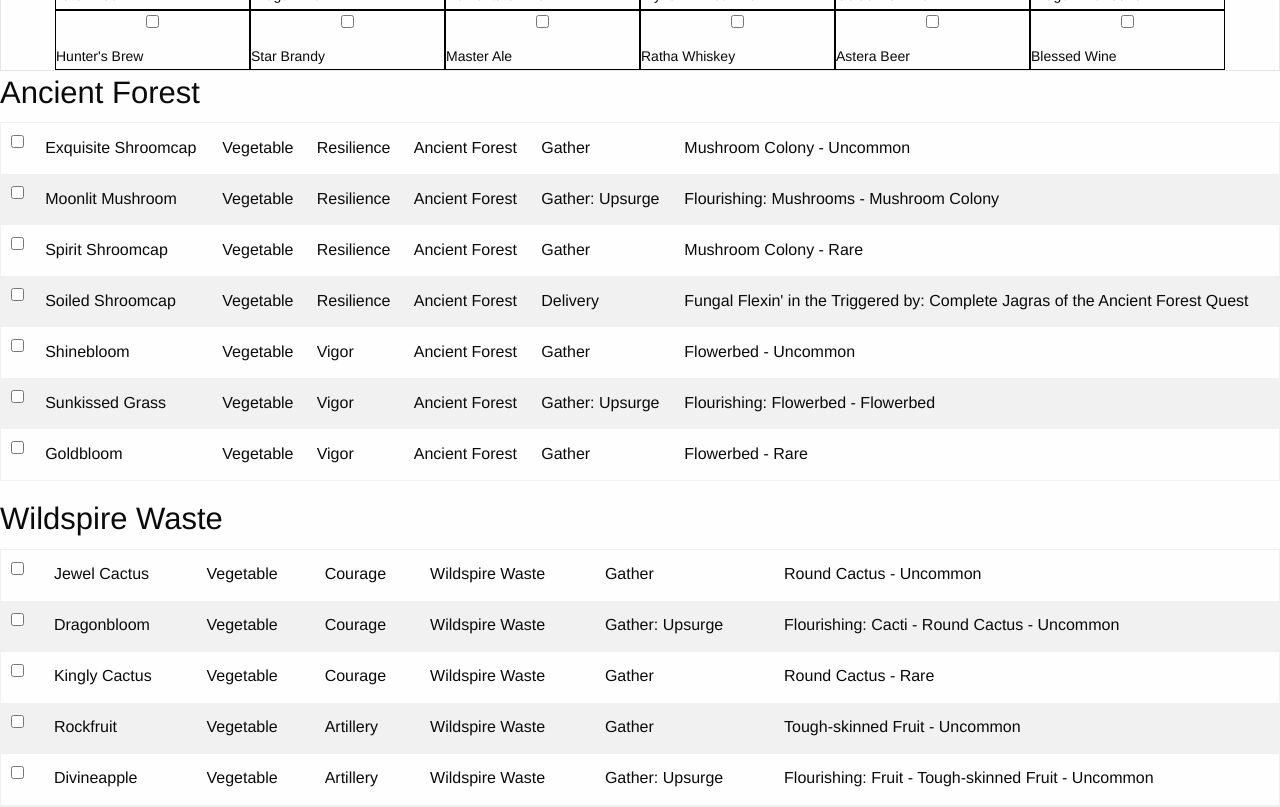
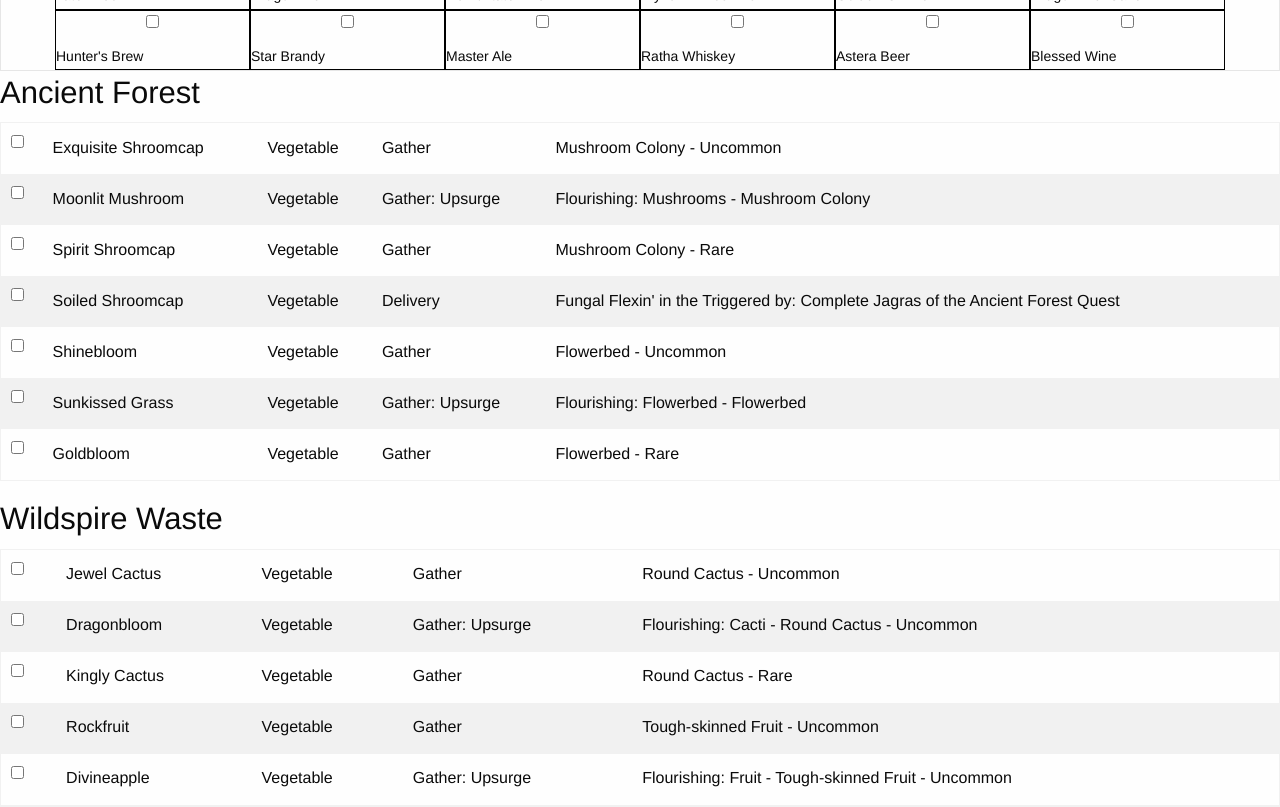
Before and after one commit to alexcpendleton/mhworld-canteen-checklist, a React (Create React App) app in the folder web/: page / in a window 1280 px wide. Shown: the part 1160-1967 px from the top of the page. Built offline with nearby package versions, Linux system fonts and the light colour scheme.

Commit message:
Adds gh-pages; removes some columns from zone view

```diff
--- a/web/package.json
+++ b/web/package.json
@@ -2,14 +2,18 @@
   "name": "web",
   "version": "0.1.0",
   "private": true,
+  "homepage": "https://alexcpendleton.github.io/mhworld-canteen-checklist",
   "dependencies": {
     "foundation-sites": "^6.4.4-rc1",
+    "gh-pages": "^1.1.0",
     "react": "^16.2.0",
     "react-dom": "^16.2.0",
     "react-scripts": "1.1.1",
     "react-table": "^6.8.0"
   },
   "scripts": {
+    "predeploy": "npm run build",
+    "deploy": "gh-pages -d build",
     "start": "react-scripts start",
     "build": "react-scripts build",
     "test": "react-scripts test --env=jsdom",
--- a/web/src/ZoneView.js
+++ b/web/src/ZoneView.js
@@ -50,8 +50,6 @@ class IngredientTable extends Component {
         <td>{this.renderFound(key, ingredient)}</td>
         <td>{ingredient.name}</td>
         <td>{ingredient.type}</td>
-        <td>{ingredient.skill}</td>
-        <td>{ingredient.zone}</td>
         <td>{ingredient.source}</td>
         <td>{ingredient.notes}</td>
       </tr>
```
Also changed, not shown: 1 other file (tests, documents, lock files or other folders).
